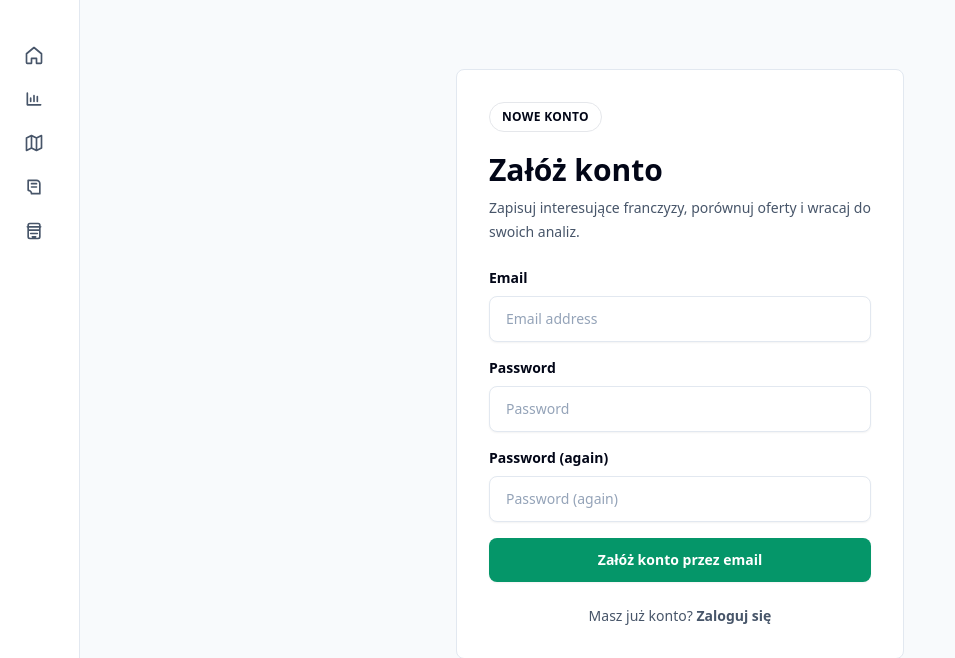
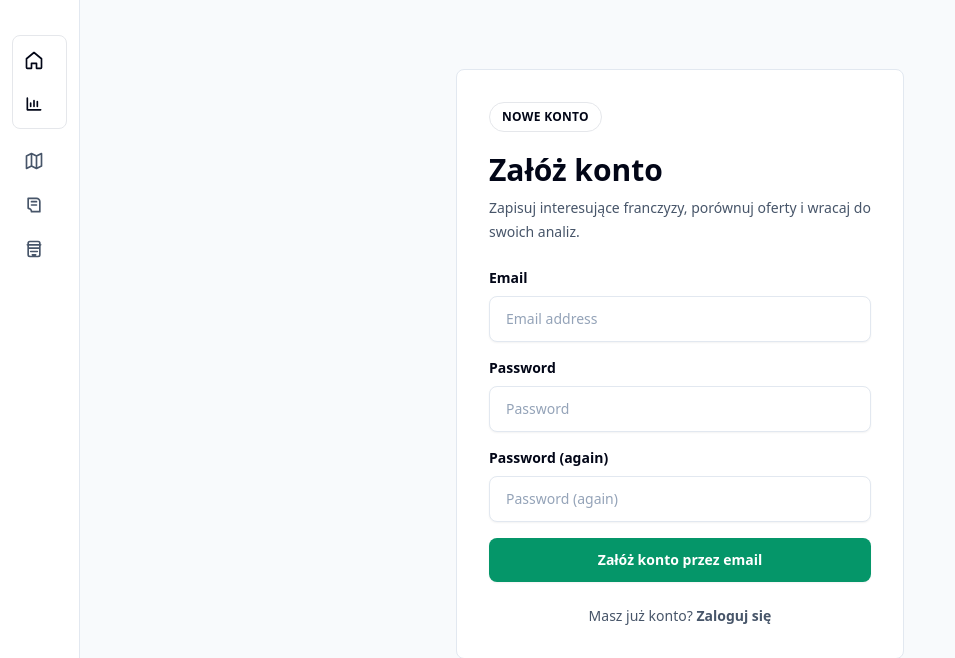
Before and after one commit to codeforinfra-przemek/saas-tutorial, a Django app: page /auth/signup/ in a window 1280 px wide. Shown: the part 65-723 px from the top of the page, without its empty margins (0-955 px from the left). Run offline with Django 5.2, Linux system fonts and the light colour scheme; some libraries are stand-ins or nearby versions.

Commit message:
Fix: menu adjustment

```diff
--- a/src/saashome/accounts/test_permissions.py
+++ b/src/saashome/accounts/test_permissions.py
@@ -117,6 +117,8 @@ class AccessControlTests(TestCase):
 
         self.client.force_login(self.vendor)
         vendor_page = self.client.get(reverse("home"))
+        self.assertContains(vendor_page, 'title="Lista franczyz"')
+        self.assertContains(vendor_page, 'title="Porównaj dane"')
         self.assertContains(vendor_page, 'title="Vendor dashboard"')
         self.assertContains(vendor_page, 'title="Leady vendora"')
         self.assertContains(vendor_page, 'title="Profile franczyz"')
@@ -126,6 +128,8 @@ class AccessControlTests(TestCase):
 
         self.client.force_login(self.staff)
         staff_page = self.client.get(reverse("home"))
+        self.assertContains(staff_page, 'title="Lista franczyz"')
+        self.assertContains(staff_page, 'title="Porównaj dane"')
         self.assertContains(staff_page, 'title="Zarządzaj franczyzami"')
         self.assertContains(staff_page, 'title="Wszystkie leady"')
         self.assertContains(staff_page, 'title="Analityka platformy"')
--- a/src/saashome/templates/includes/sidebar.html
+++ b/src/saashome/templates/includes/sidebar.html
@@ -54,6 +54,16 @@
         </form>
 
         <nav class="space-y-1 text-sm font-semibold">
+            <div class="mb-3 space-y-1 rounded-lg border border-brand-100 bg-brand-50/60 p-1" aria-label="Odkrywaj franczyzy">
+                <a href="{% url 'franchises:list' %}" data-drawer-hide="app-sidebar" class="sidebar-link flex items-center gap-3 rounded-md px-2 py-2.5 lg:justify-center {% if active_page == 'franchises' %}bg-brand-600 text-white shadow-sm{% else %}text-brand-800 hover:bg-white hover:text-brand-950{% endif %}" title="Lista franczyz">
+                    <svg class="h-5 w-5 shrink-0" aria-hidden="true" fill="none" viewBox="0 0 24 24"><path stroke="currentColor" stroke-linecap="round" stroke-linejoin="round" stroke-width="2" d="M3 10.5 12 3l9 7.5V21a1 1 0 0 1-1 1h-5v-6H9v6H4a1 1 0 0 1-1-1V10.5Z"/></svg>
+                    <span class="sidebar-label overflow-hidden whitespace-nowrap transition-opacity duration-200 lg:pointer-events-none lg:opacity-0">Lista franczyz</span>
+                </a>
+                <a href="{% url 'franchises:directory' %}" data-drawer-hide="app-sidebar" class="sidebar-link flex items-center gap-3 rounded-md px-2 py-2.5 lg:justify-center {% if active_page == 'franchise_directory' %}bg-brand-600 text-white shadow-sm{% else %}text-brand-800 hover:bg-white hover:text-brand-950{% endif %}" title="Porównaj dane">
+                    <svg class="h-5 w-5 shrink-0" aria-hidden="true" fill="none" viewBox="0 0 24 24"><path stroke="currentColor" stroke-linecap="round" stroke-linejoin="round" stroke-width="2" d="M4 19V5m0 14h16M8 15v-4m4 4V8m4 7v-6"/></svg>
+                    <span class="sidebar-label overflow-hidden whitespace-nowrap transition-opacity duration-200 lg:pointer-events-none lg:opacity-0">Porównaj dane</span>
+                </a>
+            </div>
             {% if request.user.is_staff %}
                 <a href="{% url 'franchises:manage_list' %}" data-drawer-hide="app-sidebar" class="sidebar-link flex items-center lg:justify-center gap-3 rounded-lg px-3 py-2.5 {% if active_page == 'franchise_management' %}bg-brand-50 text-brand-700{% else %}text-slate-600 hover:bg-slate-100 hover:text-slate-950{% endif %}" title="Zarządzaj franczyzami">
                     <svg class="h-5 w-5 shrink-0" aria-hidden="true" fill="none" viewBox="0 0 24 24">
@@ -113,14 +123,6 @@
                     <span class="sidebar-label overflow-hidden whitespace-nowrap transition-opacity duration-200 lg:pointer-events-none lg:opacity-0">Zgłoszenia profili</span>
                 </a>
             {% else %}
-                <a href="{% url 'franchises:list' %}" data-drawer-hide="app-sidebar" class="sidebar-link flex items-center lg:justify-center gap-3 rounded-lg px-3 py-2.5 {% if active_page == 'franchises' %}bg-brand-50 text-brand-700{% else %}text-slate-600 hover:bg-slate-100 hover:text-slate-950{% endif %}" title="Lista franczyz">
-                    <svg class="h-5 w-5 shrink-0" aria-hidden="true" fill="none" viewBox="0 0 24 24"><path stroke="currentColor" stroke-linecap="round" stroke-linejoin="round" stroke-width="2" d="M3 10.5 12 3l9 7.5V21a1 1 0 0 1-1 1h-5v-6H9v6H4a1 1 0 0 1-1-1V10.5Z"/></svg>
-                    <span class="sidebar-label overflow-hidden whitespace-nowrap transition-opacity duration-200 lg:pointer-events-none lg:opacity-0">Lista franczyz</span>
-                </a>
-                <a href="{% url 'franchises:directory' %}" data-drawer-hide="app-sidebar" class="sidebar-link flex items-center lg:justify-center gap-3 rounded-lg px-3 py-2.5 {% if active_page == 'franchise_directory' %}bg-brand-50 text-brand-700{% else %}text-slate-600 hover:bg-slate-100 hover:text-slate-950{% endif %}" title="Porównaj dane">
-                    <svg class="h-5 w-5 shrink-0" aria-hidden="true" fill="none" viewBox="0 0 24 24"><path stroke="currentColor" stroke-linecap="round" stroke-linejoin="round" stroke-width="2" d="M4 19V5m0 14h16M8 15v-4m4 4V8m4 7v-6"/></svg>
-                    <span class="sidebar-label overflow-hidden whitespace-nowrap transition-opacity duration-200 lg:pointer-events-none lg:opacity-0">Porównaj dane</span>
-                </a>
                 <a href="{% url 'franchises:list' %}" data-drawer-hide="app-sidebar" class="mobile-map-link sidebar-link flex items-center lg:justify-center gap-3 rounded-lg px-3 py-2.5 text-slate-600 hover:bg-slate-100 hover:text-slate-950" title="Mapa">
                     <svg class="h-5 w-5 shrink-0" aria-hidden="true" fill="none" viewBox="0 0 24 24"><path stroke="currentColor" stroke-linecap="round" stroke-linejoin="round" stroke-width="2" d="M9 18 3 21V6l6-3 6 3 6-3v15l-6 3-6-3Zm0 0V3m6 18V6"/></svg>
                     <span class="sidebar-label overflow-hidden whitespace-nowrap transition-opacity duration-200 lg:pointer-events-none lg:opacity-0">Mapa</span>
```
